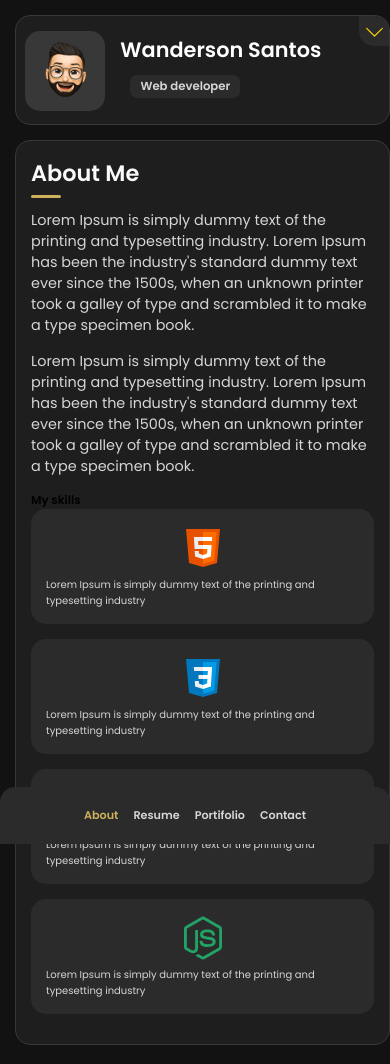
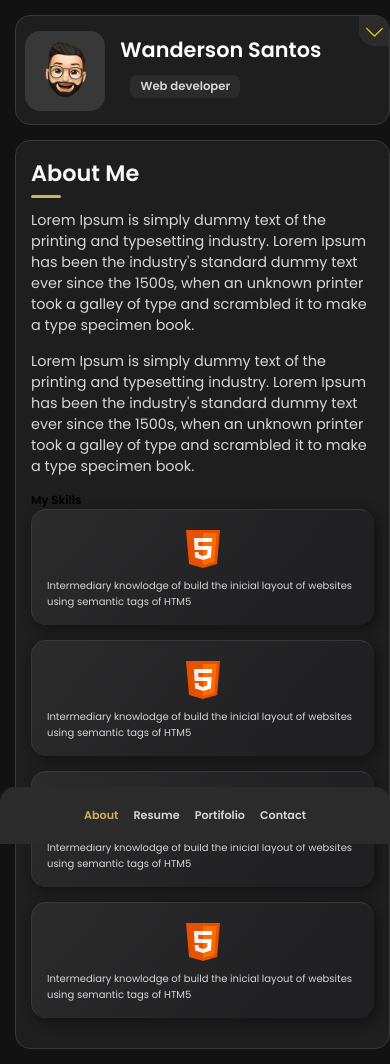
Before and after one commit to santowanderson/Portifolio, a plain HTML site: page index.html in a window 390 px wide. Drawn offline with Linux system fonts and the light colour scheme.

Commit message:
testing the box-shadow apparence on mobile

```diff
--- a/css/style.css
+++ b/css/style.css
@@ -7,14 +7,13 @@
 }
 
 :root {
-    --jet: #383838;
+    --border-color: #383838;
     --onyx: #2b2b2c;
-    --eerie-black-1: #202022;
-    --eerie-black-2: #1e1e1f;
-    --smoky-black: #121212;
+    --black-color-1: #202022;
+    --black-color-2: #1e1e1f;
+    --bg-body: #121212;
     --white-1: #ffffff;
     --white-2: #fafafa;
-    --gold: #FFD700;
     --vegas-gold: #ceb15a;
     --light-gray: #d6d6d6;
     --light-gray-70: #d6d6d6b3;
@@ -24,7 +23,14 @@
     --margin-15: 15px;
     --margin-top-bot: 10px 0 10px 0;
 
+    /*transitions*/
     --transition-1: all .5s ease-in-out;
+
+    /*Gradients*/
+    --gradient-1: linear-gradient(130deg, #2b2b2c, #202022 80%);
+
+    /*Box-shadow*/
+    --shadow-1: 4px 4px 12px #121212;
 }
 
 /*----------------------------
@@ -32,7 +38,7 @@
 -----------------------------*/
 
 body {
-    background-color: var(--smoky-black);
+    background-color: var(--bg-body);
     font-family: 'Poppins', sans-serif;
     font-size: 62.5%;
     padding: 15px;
@@ -43,7 +49,7 @@ body::-webkit-scrollbar {
   }
 
   body::-webkit-scrollbar-track {
-    background-color: var(--smoky-black);        /* color of the tracking area */
+    background-color: var(--bg-body);        /* color of the tracking area */
   }
 
   body::-webkit-scrollbar-thumb {
@@ -53,7 +59,7 @@ body::-webkit-scrollbar {
 
 ::selection {
     background-color: var(--vegas-gold);
-    color: var(--eerie-black-1);
+    color: var(--black-color-1);
 }
 
 /*----------------------------
@@ -101,14 +107,14 @@ body::-webkit-scrollbar {
     width: 30px;
     height: 30px;
     border-radius: 8px;
-    background: var(--eerie-black-1);
+    background: var(--black-color-1);
     box-shadow:  5px 5px 15px #1a1a1c, -5px -5px 15px #262628;
     color: var(--gold);
     display: flex;
     justify-content: center;
     align-items: center;
-    border-top: 1px solid var(--jet);
-    border-left: 1px solid var(--jet);
+    border-top: 1px solid var(--border-color);
+    border-left: 1px solid var(--border-color);
     margin-right: 15px;
 }
 
@@ -120,7 +126,7 @@ body::-webkit-scrollbar {
 .border_separator {
     margin: var(--margin-top-bot);
     height: 1px;
-    background-color: var(--jet);
+    background-color: var(--border-color);
 }
 
 .title h1 {
@@ -145,14 +151,14 @@ body::-webkit-scrollbar {
 
 #sidebar {
     max-height: 110px;
-    border: 1px solid var(--jet);
+    border: 1px solid var(--border-color);
     border-radius: var(--border-radius);
     position: relative;
     overflow: hidden;
     display: flex;
     flex-direction: column;
     align-items: center;
-    background-color: var(--eerie-black-2);
+    background-color: var(--black-color-2);
     transition: var(--transition-1);
     margin-bottom: var(--margin-15);
 }
@@ -164,7 +170,7 @@ body::-webkit-scrollbar {
 #profile_img {
     width: 80px;
     height: 80px;
-    background-color:  var(--jet);
+    background-color:  var(--border-color);
     border-radius: var(--border-radius);
     margin: 15px 15px 15px 0;
 }
@@ -299,9 +305,9 @@ body::-webkit-scrollbar {
 
 .content_container {
     border-radius: var(--border-radius);
-    border: 1px solid var(--jet);
+    border: 1px solid var(--border-color);
     padding: 15px;
-    background-color: var(--eerie-black-2);
+    background-color: var(--black-color-2);
 }
 
 .about_me_content {
@@ -320,8 +326,11 @@ body::-webkit-scrollbar {
     justify-content: center;
     align-items: center;
     border-radius: var(--border-radius);
-    background-color: var(--onyx);
+    background: var(--gradient-1);
     margin-bottom: var(--margin-15);
     padding: 15px;
     color: var(--light-gray);
+    border-left: 1px solid var(--border-color);
+    border-top: 1px solid var(--border-color);
+    box-shadow: var(--shadow-1);
 }
--- a/index.html
+++ b/index.html
@@ -109,49 +109,43 @@
                     </p>
                 </div>
                 <div id="skills_container">
-                    <div class="sills_title">
-                        <h1>My skills</h1>
+                    <div>
+                        <h1>My Skills</h1>
                     </div>
-                    <div class="skills_items">
-                        <div class="skills_icons">
-                            <img src="./assets/html-5.svg" alt="HTML icon">
-                        </div>
-                        <div>
+                    <ul>
+                        <li class="skills_items">
+                            <div class="skills_icon"><img src="./assets/html-5.svg" alt="HTML icon"></div>
+                            <div class="skills_description">
                                 <p>
-                                Lorem Ipsum is simply dummy text of the printing and typesetting industry
+                                    Intermediary knowlodge of build the inicial layout of websites using semantic tags of HTM5
                                 </p>
                             </div>
-                    </div>
-                    <div class="skills_items">
-                        <div class="skills_icons">
-
-                            <img src="./assets/css-3.svg" alt="HTML icon"></div>
-                        <div>
+                        </li>
+                        <li class="skills_items">
+                            <div class="skills_icon"><img src="./assets/html-5.svg" alt="HTML icon"></div>
+                            <div class="skills_description">
                                 <p>
-                                Lorem Ipsum is simply dummy text of the printing and typesetting industry
+                                    Intermediary knowlodge of build the inicial layout of websites using semantic tags of HTM5
                                 </p>
                             </div>
-                    </div>
-                    <div class="skills_items">
-                        <div class="skills_icons">
-                            <img src="./assets/javascript.svg" alt="HTML icon">
-                        </div>
-                        <div>
+                        </li>
+                        <li class="skills_items">
+                            <div class="skills_icon"><img src="./assets/html-5.svg" alt="HTML icon"></div>
+                            <div class="skills_description">
                                 <p>
-                                Lorem Ipsum is simply dummy text of the printing and typesetting industry
+                                    Intermediary knowlodge of build the inicial layout of websites using semantic tags of HTM5
                                 </p>
                             </div>
-                    </div>
-                    <div class="skills_items">
-                        <div class="skills_icons">
-                            <img src="./assets/node-js.svg" alt="HTML icon">
-                        </div>
-                        <div>
+                        </li>
+                        <li class="skills_items">
+                            <div class="skills_icon"><img src="./assets/html-5.svg" alt="HTML icon"></div>
+                            <div class="skills_description">
                                 <p>
-                                Lorem Ipsum is simply dummy text of the printing and typesetting industry
+                                    Intermediary knowlodge of build the inicial layout of websites using semantic tags of HTM5
                                 </p>
                             </div>
-                    </div>
+                        </li>
+                    </ul>
                 </div>
             </section>
         </article>
```
Lines whose indentation alone changed are shown as unchanged.
